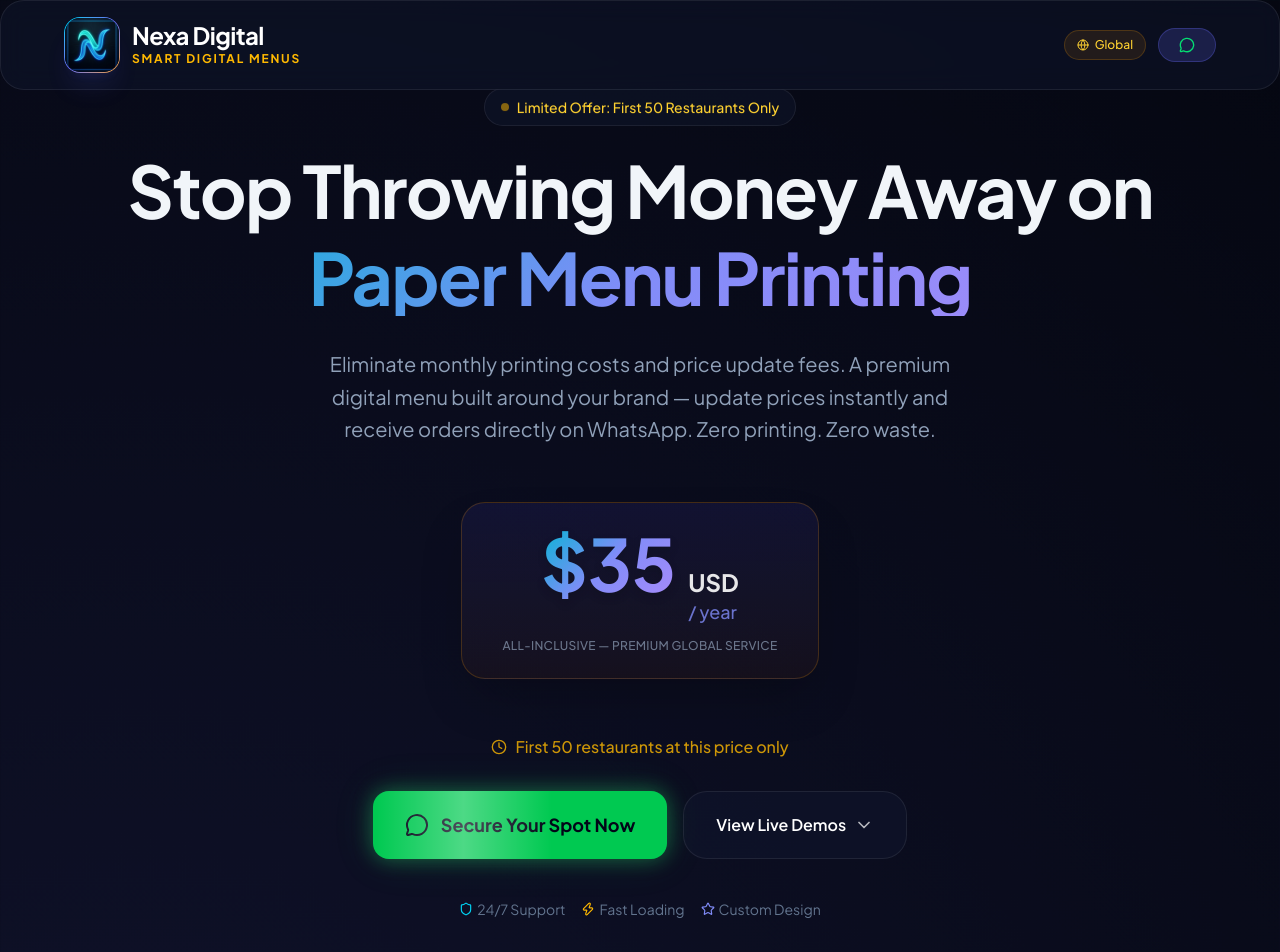
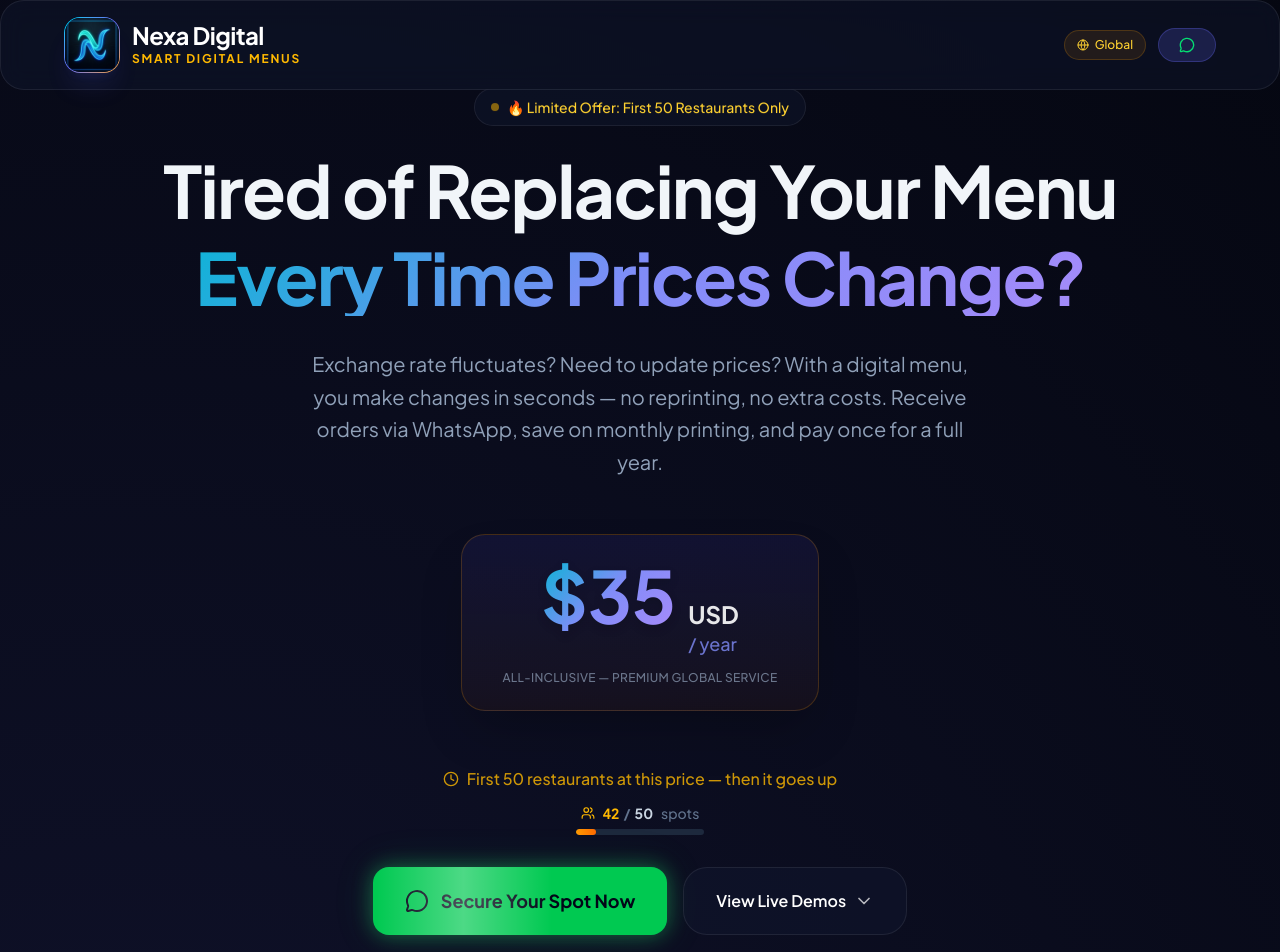
Before and after one commit to Hussain-Dev2/Landin_Page-SM, a React (Vite) app: page / in a window 1280 px wide. Shown: the top 952 px of the page. Built offline with nearby package versions, Linux system fonts and the light colour scheme; no server answers.

Commit message:
CRO v2: aggressive Iraqi-centric hook, WhatsApp 9647738411429, live FOMO counter, Why Nexa Digital trust section, IP detection fix

```diff
--- a/src/App.jsx
+++ b/src/App.jsx
@@ -13,7 +13,6 @@ import {
   Shield,
   Zap,
   Star,
-  Headphones,
   MapPin,
   User,
   Store,
@@ -26,6 +25,9 @@ import {
   Globe,
   CreditCard,
   DollarSign,
+  Users,
+  Timer,
+  Landmark,
 } from 'lucide-react';
 
 function useVisitorLocation() {
@@ -44,7 +46,7 @@ function useVisitorLocation() {
     return () => controller.abort();
   }, []);
 
-  return { country, isIraq: country === 'IQ', loading };
+  return { country, isIraq: country === 'IQ' || (loading && country === null), loading };
 }
 
 export default function App() {
@@ -61,8 +63,8 @@ export default function App() {
   }, [t]);
 
   const handleWhatsAppClick = useCallback((msg) => {
-    const phoneNumber = "9647700000000";
-    const message = encodeURIComponent(msg || "مرحباً، أريد الاستفسار عن القائمة الرقمية.");
+    const phoneNumber = "9647738411429";
+    const message = encodeURIComponent(msg || "أهلاً نكسا ديجيتال، أريد تجربة المنيو الذكي لمطعمي");
     window.location.href = `whatsapp://send?phone=${phoneNumber}&text=${message}`;
   }, []);
 
@@ -171,10 +173,13 @@ export default function App() {
             </div>
           </div>
 
-          {/* Scarcity message under price */}
-          <div className="flex items-center gap-2 delay-400 text-sm md:text-base text-amber-400/80 font-medium">
-            <Clock className="w-4 h-4" />
-            <span>{t.hero_scarcity}</span>
+          {/* Scarcity + Live Counter */}
+          <div className="flex flex-col items-center gap-3 delay-400">
+            <div className="flex items-center gap-2 text-sm md:text-base text-amber-400/80 font-medium">
+              <Clock className="w-4 h-4" />
+              <span>{t.hero_scarcity}</span>
+            </div>
+            <LiveCounter total={50} />
           </div>
 
           {/* CTAs */}
@@ -511,11 +516,11 @@ export default function App() {
         </section>
 
         {/* ═══════════════════════════════════════════════
-           TRUST FACTORS
+           WHY NEXA DIGITAL? — TRUST
            ═══════════════════════════════════════════════ */}
         <section className="space-y-10 md:space-y-16">
           <div className="text-center space-y-2 md:space-y-4 max-w-3xl mx-auto px-2">
-            <span className="text-cyan-400 font-semibold tracking-wider uppercase text-xs md:text-sm">{t.trust_eyebrow}</span>
+            <span className="text-amber-400 font-semibold tracking-wider uppercase text-xs md:text-sm">{t.trust_eyebrow}</span>
             <h2 className="text-2xl md:text-5xl font-bold">{t.trust_title}</h2>
             <p className="text-slate-400 text-sm md:text-lg">{t.trust_sub}</p>
           </div>
@@ -524,10 +529,10 @@ export default function App() {
             {t.trust_items.map((item, idx) => (
               <TrustCard
                 key={idx}
-                icon={idx === 0 ? <Headphones className="w-6 h-6 md:w-8 md:h-8 text-cyan-400" /> :
-                      idx === 1 ? <Zap className="w-6 h-6 md:w-8 md:h-8 text-amber-400" /> :
-                      idx === 2 ? <Star className="w-6 h-6 md:w-8 md:h-8 text-indigo-400" /> :
-                                  <Shield className="w-6 h-6 md:w-8 md:h-8 text-green-400" />}
+                icon={idx === 0 ? <Landmark className="w-6 h-6 md:w-8 md:h-8 text-amber-400" /> :
+                      idx === 1 ? <Timer className="w-6 h-6 md:w-8 md:h-8 text-cyan-400" /> :
+                      idx === 2 ? <Shield className="w-6 h-6 md:w-8 md:h-8 text-green-400" /> :
+                                  <Star className="w-6 h-6 md:w-8 md:h-8 text-indigo-400" />}
                 title={item.title}
                 desc={item.desc}
                 delay={`delay-${(idx + 1) * 100}`}
@@ -556,9 +561,9 @@ export default function App() {
             </button>
           </div>
           {/* Scarcity countdown */}
-          <div className="flex items-center justify-center gap-4 text-xs md:text-sm text-slate-500 pt-4">
-            <span className="flex items-center gap-1.5"><Clock className="w-4 h-4 text-amber-400" /> 50 {t.dir === 'rtl' ? 'مقعد متبقي' : 'spots remaining'}</span>
-            <span className="flex items-center gap-1.5"><TrendingDown className="w-4 h-4 text-green-400" /> {t.dir === 'rtl' ? 'السعر الحالي مضمون' : 'Current price locked'}</span>
+          <div className="flex flex-col items-center gap-3 pt-4">
+            <LiveCounter total={50} large />
+            <span className="flex items-center gap-1.5 text-xs md:text-sm text-slate-500"><TrendingDown className="w-4 h-4 text-green-400" /> {t.dir === 'rtl' ? 'السعر الحالي مضمون' : 'Current price locked'}</span>
           </div>
         </section>
 
@@ -656,6 +661,50 @@ function TrustCard({ icon, title, desc, delay }) {
   );
 }
 
+/* ── Live Counter (FOMO Component) ── */
+function LiveCounter({ total = 50, large = false }) {
+  const [remaining, setRemaining] = useState(() => Math.floor(Math.random() * 8) + 40);
+  const [animated, setAnimated] = useState(0);
+
+  useEffect(() => {
+    const timer = setInterval(() => {
+      setRemaining(prev => Math.max(1, prev - (Math.random() > 0.6 ? 1 : 0)));
+    }, 8000 + Math.random() * 7000);
+    return () => clearInterval(timer);
+  }, []);
+
+  useEffect(() => {
+    if (animated < remaining) {
+      const timeout = setTimeout(() => setAnimated(prev => Math.min(prev + 1, remaining)), 40);
+      return () => clearTimeout(timeout);
+    }
+  }, [animated, remaining]);
+
+  const filled = total - remaining;
+  const pct = (filled / total) * 100;
+
+  return (
+    <div className={`flex flex-col items-center gap-1.5 ${large ? 'scale-110' : ''}`}>
+      <div className="flex items-center gap-2 text-xs md:text-sm font-bold">
+        <Users className={`${large ? 'w-4 h-4 md:w-5 md:h-5' : 'w-3.5 h-3.5'} text-amber-400`} />
+        <span className="text-slate-300">
+          <span className="text-amber-400 font-black tabular-nums">{animated}</span>
+          <span className="text-slate-500 mx-1">/</span>
+          <span>{total}</span>
+        </span>
+        <span className="text-slate-500 font-medium">{large ? (remaining === 1 ? 'spot left' : 'spots left') : (remaining === 1 ? 'spot' : 'spots')}</span>
+      </div>
+      {/* Progress bar */}
+      <div className={`w-32 ${large ? 'md:w-48' : ''} h-1.5 rounded-full bg-slate-800 overflow-hidden`}>
+        <div
+          className="h-full rounded-full bg-gradient-to-r from-amber-500 to-orange-500 transition-all duration-1000 ease-out"
+          style={{ width: `${Math.min(pct, 100)}%` }}
+        />
+      </div>
+    </div>
+  );
+}
+
 function FormField({ icon, label, placeholder, value, onChange, type = 'text', required = false }) {
   const inputId = `field-${label.replace(/\s+/g, '-').toLowerCase()}`;
   return (
--- a/src/i18n.js
+++ b/src/i18n.js
@@ -12,10 +12,10 @@ export const translations = {
     nav_cta: 'تواصل معنا',
 
     // ── Hero: ATTENTION ──
-    hero_badge: 'عرض خاص: أول 50 مطعم فقط',
-    hero_headline_1: 'ودّع طباعة القوائم الورقية',
-    hero_headline_2: 'قائمة رقمية فاخرة لمطعمك',
-    hero_sub: 'خلص من مصاريف الطباعة الشهرية وتكاليف التحديث. قائمة رقمية بتصميم خاص بمطعمك — تعدّل أسعارك بنفسك وتستقبل الطلبات عبر واتساب بدون وسيط.',
+    hero_badge: '🔥 عرض خاص: أول 50 مطعم فقط',
+    hero_headline_1: 'تعبت من تبديل المنيو كل ما يتغير سعر الدولار؟',
+    hero_headline_2: 'قائمة رقمية لمطعمك بـ 40,000 دينار — وخلاص',
+    hero_sub: 'كل ما يرتفع سعر الصرف، تضطر تطبع منيو جديد بأسعار جديدة. مع القائمة الرقمية: تعدّل الأسعار بنفسك بثواني، تستقبل الطلبات على واتساب، وتوفر فلوس الطباعة الشهرية. مرة واحدة تدفع — وسنة كاملة من غير مصاريف.',
     hero_cta_main: 'احجز مقعدك الآن',
     hero_cta_demos: 'شاهد نماذج حية',
 
@@ -23,10 +23,10 @@ export const translations = {
     hero_price: '40,000',
     hero_currency: 'د.ع',
     hero_period: '/ سنة',
-    hero_price_label: 'اشتراك سنوي — دعم محلي',
+    hero_price_label: 'اشتراك سنوي — دعم محلي عراقي',
 
     // Scarcity / urgency
-    hero_scarcity: 'أول 50 مطعم فقط بهذا السعر',
+    hero_scarcity: 'أول 50 مطعم فقط بهذا السعر — بعدها يرتفع',
 
     // ── Pain Points: INTEREST ──
     pain_eyebrow: 'توقف عن حرق فلوسك',
@@ -122,15 +122,15 @@ export const translations = {
     form_note: 'بياناتك آمنة — نستخدمها فقط للتواصل معك',
     form_submit: 'أرسل الطلب — احجز مقعدك',
 
-    // ── Trust Factors ──
-    trust_eyebrow: 'نكسا ديجيتال',
-    trust_title: 'خدمة موثوقة تدعمك على طول',
-    trust_sub: 'ما تدفع فلوسك وتروح — احنا ويّاك خطوة بخطوة.',
+    // ── Why Nexa Digital? (Trust Section) ──
+    trust_eyebrow: 'ليه نكسا ديجيتال؟',
+    trust_title: 'لأنّ خدماتنا مصممة للمطاعم العراقية',
+    trust_sub: 'مو بس نبيعك منيو — احنا ندعمك من البصرة لكل العراق.',
     trust_items: [
-      { title: 'دعم فني 24/7', desc: 'فريق متكامل يرد عليك بأي وقت — حتى العطل الرسمية. واتساب، اتصال، كل شي.' },
-      { title: 'سرعة تحميل خيالية', desc: 'سيرفرات عالية الأداء — قائمتك تتحمل بأقل من ثانية. ما يضيع زبون بسبب البطيء.' },
-      { title: 'تصميم احترافي', desc: 'قائمة رقمية بهوية مطعمك — ألوانك، شعارك، طابعك. مو قوالب جاهزة.' },
-      { title: 'ضمان الرضا', desc: 'ما يعجبك التصميم؟ نعدّله لحد ما ترتاح — بدون رسوم إضافية.' },
+      { title: 'دعم محلي — من البصرة', desc: 'فريقنا موجود بالبصرة وجاهز يرد عليك بأي وقت. واتساب، اتصال، أو حتى زبونك يجينا — احنه ويّاك.' },
+      { title: 'تجهيز خلال 24 ساعة', desc: 'تبي المنيو جاهز بكرة؟ نشتغل ونرسله لك خلال 24 ساعة من تأكيد الطلب — لا تأخير ولا أعذار.' },
+      { title: 'بدون رسوم خفية', desc: '40,000 دينار فقط — كل شي شامل. التصميم، الاستضافة، الدعم، التحديثات. ولا ريال زيادة.' },
+      { title: 'ضمان الرضا الكامل', desc: 'ما عجبك التصميم؟ نعدّله لحد ما تخلص منه — بدون فلوس زيادة. رضاك يهمنا مو نخلص منك.' },
     ],
 
     // ── Final CTA ──
@@ -152,10 +152,10 @@ export const translations = {
     nav_cta: 'Contact Us',
 
     // ── Hero: ATTENTION ──
-    hero_badge: 'Limited Offer: First 50 Restaurants Only',
-    hero_headline_1: 'Stop Throwing Money Away on',
-    hero_headline_2: 'Paper Menu Printing',
-    hero_sub: 'Eliminate monthly printing costs and price update fees. A premium digital menu built around your brand — update prices instantly and receive orders directly on WhatsApp. Zero printing. Zero waste.',
+    hero_badge: '🔥 Limited Offer: First 50 Restaurants Only',
+    hero_headline_1: 'Tired of Replacing Your Menu',
+    hero_headline_2: 'Every Time Prices Change?',
+    hero_sub: 'Exchange rate fluctuates? Need to update prices? With a digital menu, you make changes in seconds — no reprinting, no extra costs. Receive orders via WhatsApp, save on monthly printing, and pay once for a full year.',
     hero_cta_main: 'Secure Your Spot Now',
     hero_cta_demos: 'View Live Demos',
 
@@ -164,7 +164,7 @@ export const translations = {
     hero_period: '/ year',
     hero_price_label: 'All-inclusive — Premium Global Service',
 
-    hero_scarcity: 'First 50 restaurants at this price only',
+    hero_scarcity: 'First 50 restaurants at this price — then it goes up',
 
     // ── Pain Points: INTEREST ──
     pain_eyebrow: 'Stop the Bleeding',
@@ -260,15 +260,15 @@ export const translations = {
     form_note: 'Your data is safe — we only use it to contact you',
     form_submit: 'Send Request — Reserve My Spot',
 
-    // ── Trust Factors ──
-    trust_eyebrow: 'Nexa Digital',
-    trust_title: 'Reliable Service Backed by Real Support',
-    trust_sub: "You're not just buying software — you're getting a partner who's with you every step.",
+    // ── Why Nexa Digital? (Trust Section) ──
+    trust_eyebrow: 'Why Nexa Digital?',
+    trust_title: 'Built for Iraqi Restaurants — Backed by Local Support',
+    trust_sub: "We're not just selling you a menu — we're your local partner from Basra to everywhere.",
     trust_items: [
-      { title: '24/7 Technical Support', desc: 'A dedicated team responds anytime — holidays included. WhatsApp, phone, however you need us.' },
-      { title: 'Blazing-Fast Speed', desc: 'Enterprise-grade servers — your menu loads in under 1 second. No customer left waiting.' },
-      { title: 'Custom Brand Design', desc: 'Your menu, your identity — colors, logo, style. No generic templates. Ever.' },
-      { title: 'Satisfaction Guarantee', desc: "Not happy with the design? We'll redo it until you love it — at no extra cost." },
+      { title: 'Local Support — From Basra', desc: 'Our team is based in Basra and responds anytime. WhatsApp, call, or visit — we are here for you.' },
+      { title: 'Setup in Under 24 Hours', desc: 'Need your menu ready tomorrow? We deliver within 24 hours of order confirmation — no delays, no excuses.' },
+      { title: 'No Hidden Fees', desc: '$35 or 40,000 IQD — everything included. Design, hosting, support, updates. Not a penny more.' },
+      { title: 'Full Satisfaction Guarantee', desc: "Not happy with the design? We'll rework it until you love it — at no extra cost. Your satisfaction drives us." },
     ],
 
     // ── Final CTA ──
```
Also changed, not shown: 1 other file (tests, documents, lock files or other folders).
